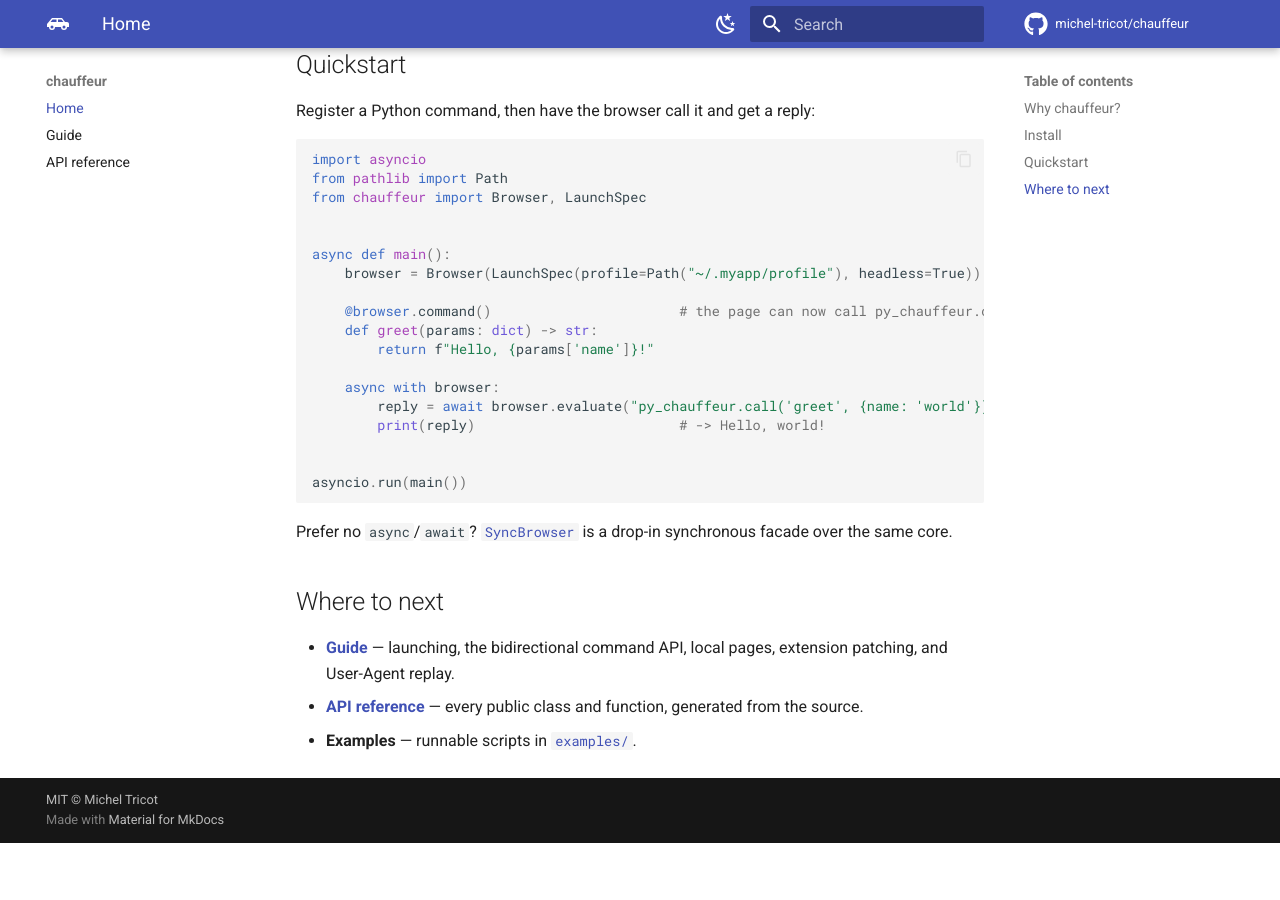
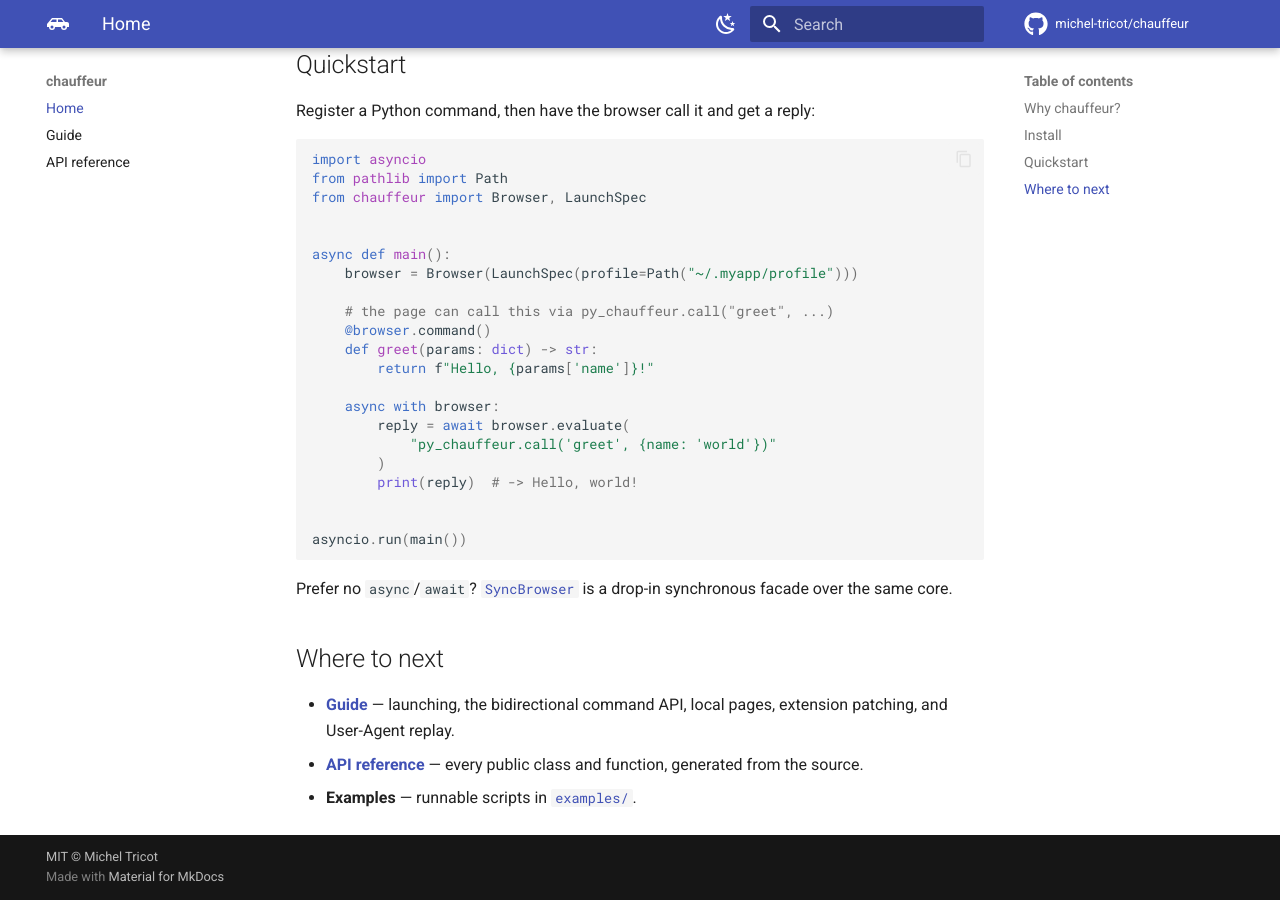
Before and after one commit to michel-tricot/chauffeur, an MkDocs documentation site: the page built from docs/index.md, in a window 1280 px wide and 900 px high, scrolled down 987 px. Built offline with MkDocs 1.6.1 and Material for MkDocs 9.7.7, drawn with Linux system fonts in a browser that asks for light colours; comment, search, counter and statistics services are not loaded; before the commit the page ends 1830 px from its top, so only the background shows below that.

Commit message:
Reflow quickstart so it doesn't scroll horizontally in the docs
Co-Authored-By: Claude Fable 5 <noreply@anthropic.com>

```diff
--- a/docs/index.md
+++ b/docs/index.md
@@ -47,15 +47,18 @@ from chauffeur import Browser, LaunchSpec
 
 
 async def main():
-    browser = Browser(LaunchSpec(profile=Path("~/.myapp/profile"), headless=True))
+    browser = Browser(LaunchSpec(profile=Path("~/.myapp/profile")))
 
-    @browser.command()                       # the page can now call py_chauffeur.call("greet", ...)
+    # the page can call this via py_chauffeur.call("greet", ...)
+    @browser.command()
     def greet(params: dict) -> str:
         return f"Hello, {params['name']}!"
 
     async with browser:
-        reply = await browser.evaluate("py_chauffeur.call('greet', {name: 'world'})")
-        print(reply)                         # -> Hello, world!
+        reply = await browser.evaluate(
+            "py_chauffeur.call('greet', {name: 'world'})"
+        )
+        print(reply)  # -> Hello, world!
 
 
 asyncio.run(main())
```
Also changed, not shown: README.md (+7 -4 lines).
